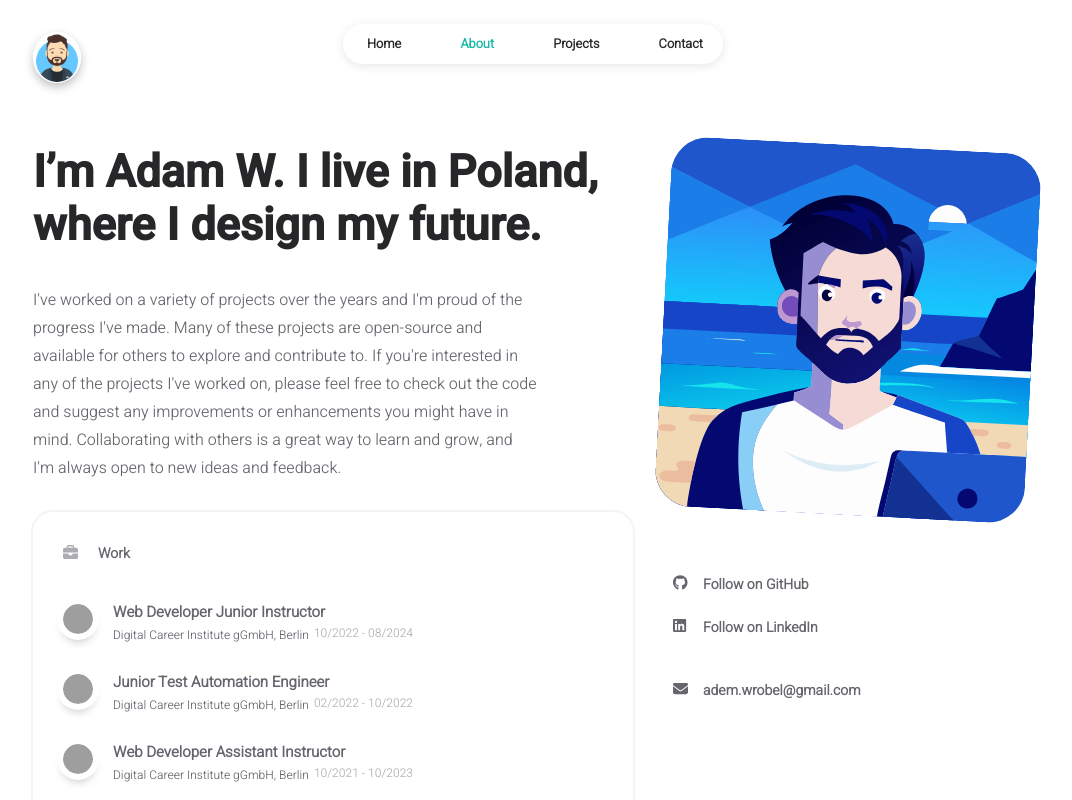
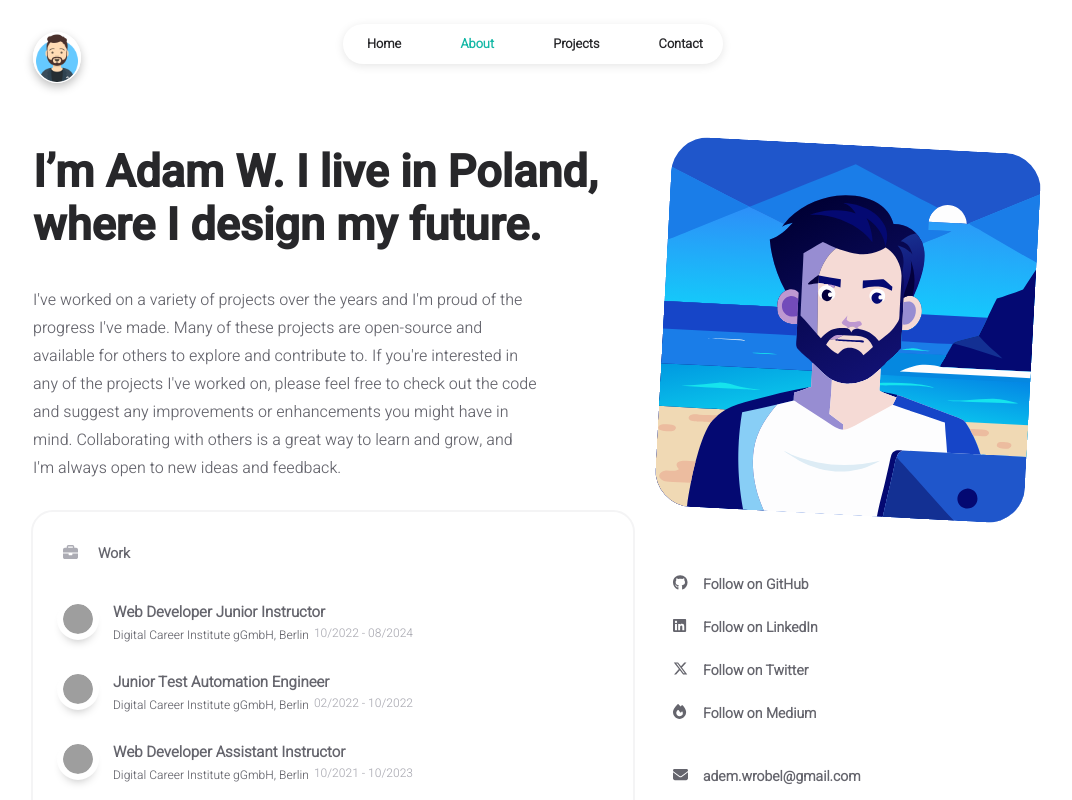
Before and after one commit to Mahir33/portfolio, a React (Create React App) app: page /about in a window 1280 px wide. Shown: the top 800 px of the page, without its empty margins (107-1179 px from the left). Built offline with nearby package versions, Linux system fonts and the light colour scheme; grey boxes are pictures that could not be loaded.

Commit message:
updating socials

```diff
--- a/src/components/about/socials.jsx
+++ b/src/components/about/socials.jsx
@@ -1,7 +1,12 @@
 import React from "react";
 import { FontAwesomeIcon } from "@fortawesome/react-fontawesome";
 import { faEnvelope } from "@fortawesome/free-solid-svg-icons";
-import { faGithub, faLinkedin } from "@fortawesome/free-brands-svg-icons";
+import {
+	faGithub,
+	faLinkedin,
+	faXTwitter,
+} from "@fortawesome/free-brands-svg-icons";
+import { faFire } from "@fortawesome/free-solid-svg-icons";
 
 import INFO from "../../data/user";
 
@@ -37,6 +42,28 @@ const Socials = () => {
 					<div className="social-text">Follow on LinkedIn</div>
 				</a>
 			</div>
+			<div className="social">
+				<a href={INFO.socials.x} target="_blank" rel="noreferrer">
+					<div className="social-icon">
+						<FontAwesomeIcon
+							icon={faXTwitter}
+							className="social-icon"
+						/>
+					</div>
+					<div className="social-text">Follow on Twitter</div>
+				</a>
+			</div>
+			<div className="social">
+				<a href={INFO.socials.medium} target="_blank" rel="noreferrer">
+					<div className="social-icon">
+						<FontAwesomeIcon
+							icon={faFire}
+							className="social-icon"
+						/>
+					</div>
+					<div className="social-text">Follow on Medium</div>
+				</a>
+			</div>
 
 			<div className="email-wrapper">
 				<a
--- a/src/data/user.js
+++ b/src/data/user.js
@@ -9,6 +9,8 @@ const INFO = {
 	socials: {
 		github: "https://github.com/Mahir33",
 		linkedin: "https://www.linkedin.com/in/adam-wrobel-80802a20a/",
+		x: "https://x.com/W1112Adam",
+		medium: "https://medium.com/@adam.marek.wrobel",
 	},
 
 	homepage: {
```
